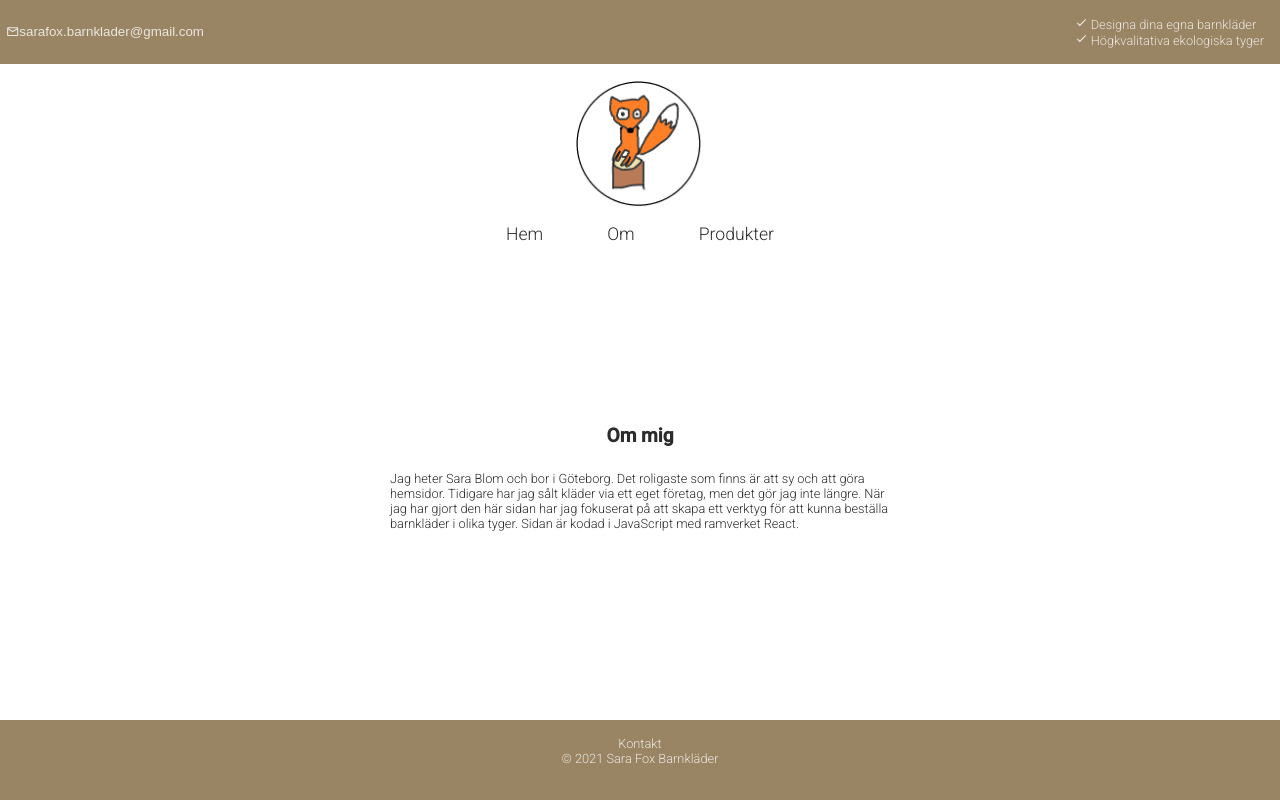
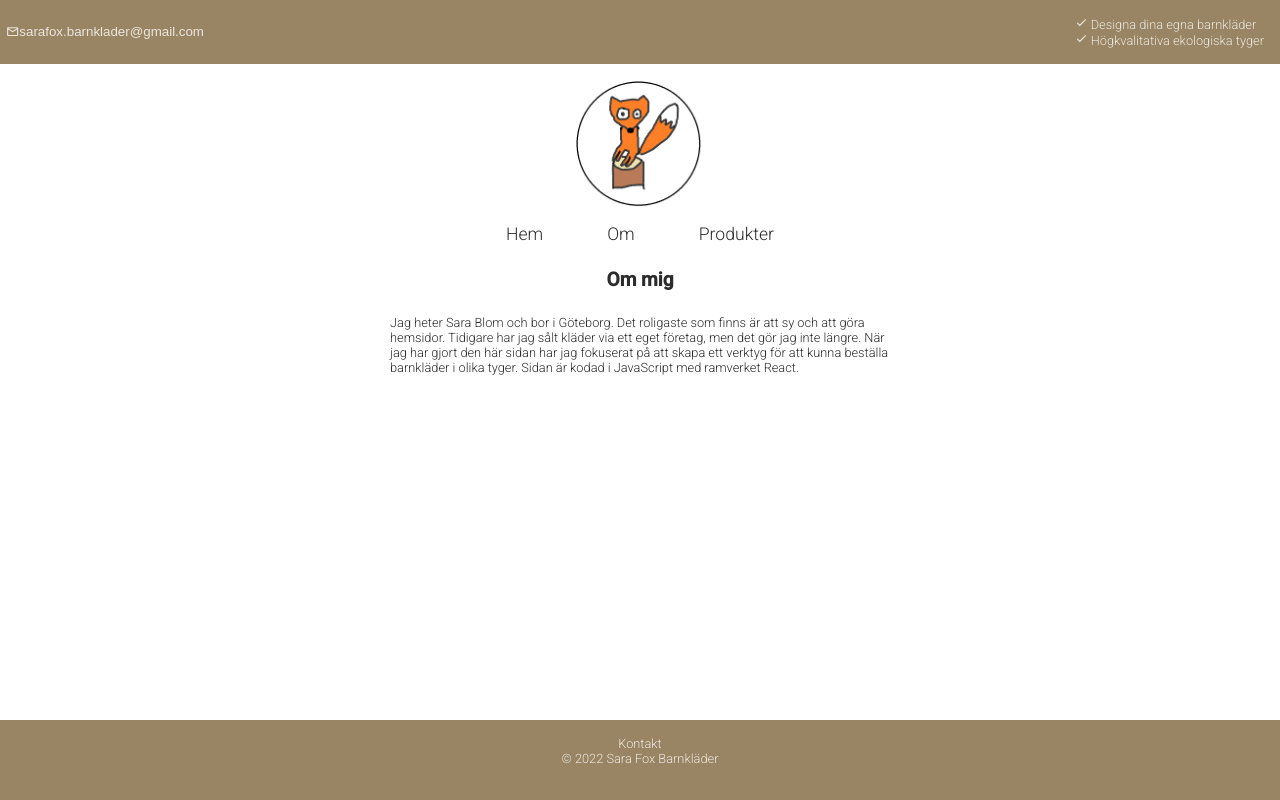
Before and after one commit to sarablom/sarafox, a React (Vite) app: page /about in a window 1280 px wide. Built offline with nearby package versions, Linux system fonts and the light colour scheme.

Commit message:
small adjustments

```diff
--- a/src/components/Footer.jsx
+++ b/src/components/Footer.jsx
@@ -10,7 +10,7 @@ function Footer() {
         </Link>
       </p>
 
-      <p className="footer__copywright">&copy; 2021 Sara Fox Barnkläder</p>
+      <p className="footer__copywright">&copy; 2022 Sara Fox Barnkläder</p>
     </footer>
   );
 }
--- a/src/pages/ContactPage.jsx
+++ b/src/pages/ContactPage.jsx
@@ -3,7 +3,7 @@ import React from 'react'
 function ContactPage() {
     return (
         <div className="contact-main">
-            <h1>Kontakta oss</h1>
+            <h1>Kontakta mig</h1>
             <ul className="contact-main__list">
                 <li className="contact-main__item">E-postadress: sarafox.barnklader@gmail.com</li>
             </ul>
--- a/src/styles/layout/_navigation.scss
+++ b/src/styles/layout/_navigation.scss
@@ -17,6 +17,12 @@
     &__list {
         display: flex;
         flex-direction: row;
+
+        li {
+            &:hover, &:visited, &:active {
+                text-decoration: underline;
+            }
+        }
     }
 
     &__link__item {
--- a/src/styles/pages/_aboutPage.scss
+++ b/src/styles/pages/_aboutPage.scss
@@ -3,12 +3,10 @@
     display: flex;
     flex-direction: column;
     align-items: center;
-    justify-content: center;
     width: 500px;
     max-width: 90%;
 
     &__para {
-
         margin-bottom: 2rem
     }
 }
```
